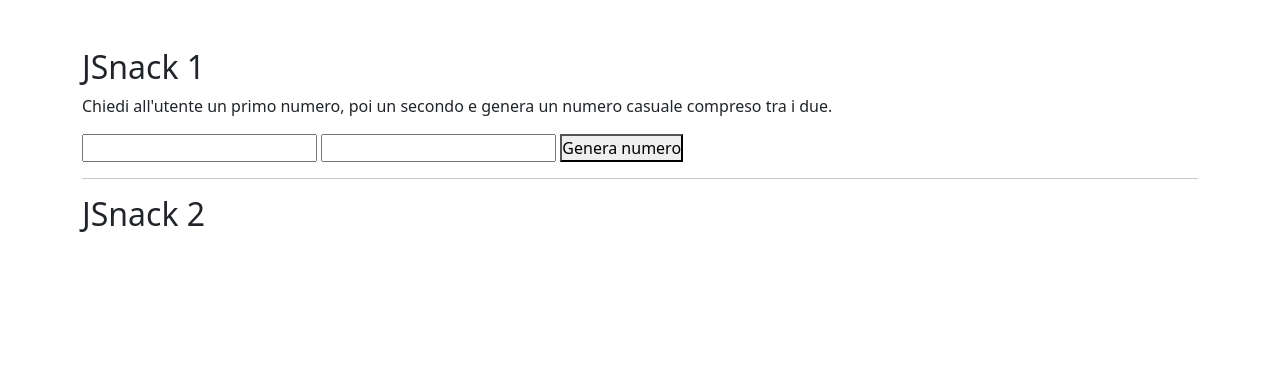
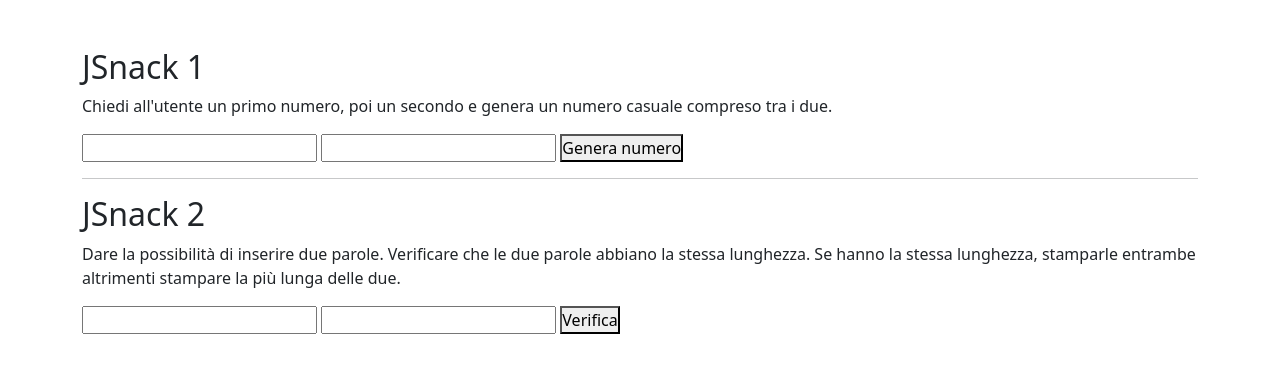
Before and after one commit to MarcoMazzeo01/js-jsnacks-blocco-3, a plain HTML site: page index.html in a window 1280 px wide. Drawn offline with nearby package versions, Linux system fonts and the light colour scheme.

Commit message:
add: js2

```diff
--- a/index.html
+++ b/index.html
@@ -35,9 +35,14 @@
 
         <hr>
 
+        <!-- * JSNACK 2 * -->
         <section id="jsnack2">
             <h2>JSnack 2</h2>
-            <p></p>
+            <p>Dare la possibilità di inserire due parole. Verificare che le due parole abbiano la stessa lunghezza. Se hanno la stessa lunghezza, stamparle entrambe altrimenti stampare la più lunga delle due.</p>
+            <input type="text" name="word1" id="word1">
+            <input type="text" name="word2" id="word2">
+            <button type="button" id="js2_button">Verifica</button>
+
         </section>
 
     </div>
```
